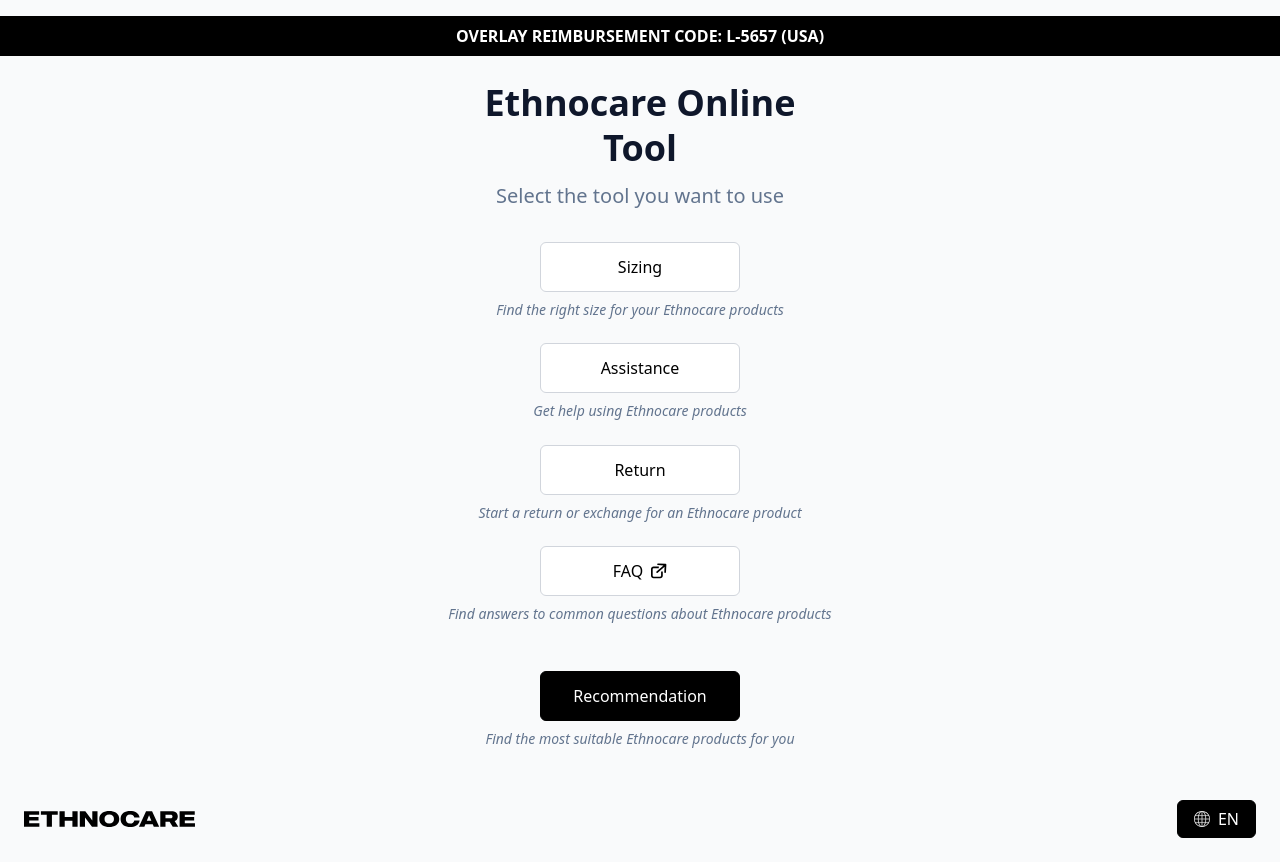
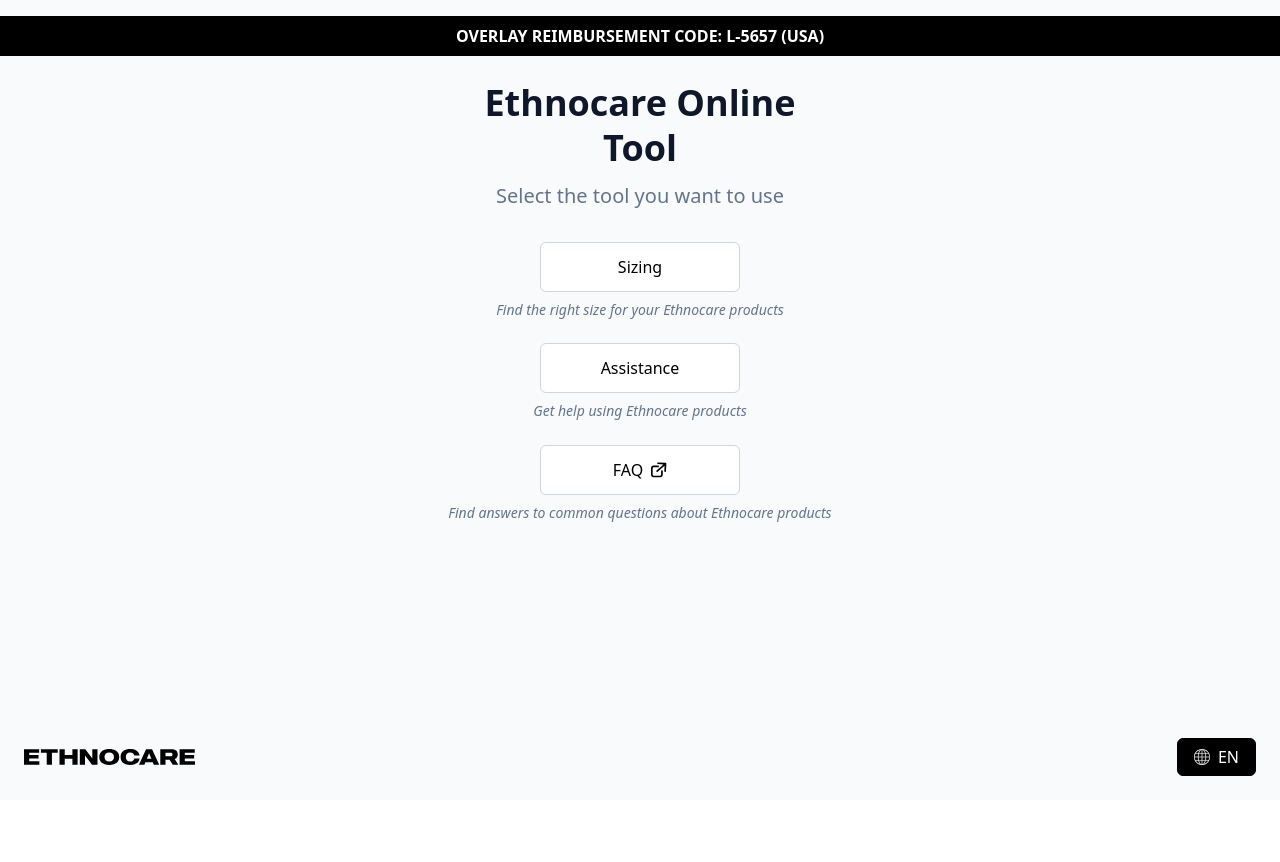
Before and after one commit to EthnoDev/ethnocare-online-tool, a React (Vite) app: page / in a window 1280 px wide. After the commit the page ends 800 px from the top, so only its background shows below. Built offline with nearby package versions, Linux system fonts and the light colour scheme.

Commit message:
hiding return and recommendation pages

```diff
--- a/src/pages/Welcome.jsx
+++ b/src/pages/Welcome.jsx
@@ -1,27 +1,14 @@
 import { useNavigate } from "react-router-dom";
-import { useEffect, useState } from "react";
+import { useState } from "react";
 import PageWrapper from "../components/PageWrapper";
 import SelectableOption from "../components/SelectableOption";
-import PageTransitionWrapper from "../components/PageTransitionWrapper";
 import RedirectLogo from "../assets/redirect-logo.svg";
 import { useTranslation } from "react-i18next";
 
 export default function Welcome() {
   const navigate = useNavigate();
   const [goingTo, setGoingTo] = useState(null);
-  const [showRecommendationNotice, setShowRecommendationNotice] = useState(false);
   const { t } = useTranslation("pages");
-
-  useEffect(() => {
-    if (!showRecommendationNotice) return;
-
-    const onKeyDown = (event) => {
-      if (event.key === "Escape") setShowRecommendationNotice(false);
-    };
-
-    window.addEventListener("keydown", onKeyDown);
-    return () => window.removeEventListener("keydown", onKeyDown);
-  }, [showRecommendationNotice]);
 
   const delayedNav = (key, action) => {
     if (goingTo) return;
@@ -63,15 +50,6 @@ export default function Welcome() {
           />
 
           <SelectableOption
-            label={t("welcome.option3")}
-            description={t("welcome.description3")}
-            selected={goingTo === "return"}
-            onClick={() =>
-              delayedNav("return", () => navigate("/return/identification"))
-            }
-          />
-
-          <SelectableOption
             label={
               <span className="flex items-center justify-center gap-2">
                 <span>{t("welcome.option4")}</span>
@@ -102,52 +80,7 @@ export default function Welcome() {
           />
         </div>
 
-        <div className="mt-12">
-          <SelectableOption
-            label={t("welcome.option5")}
-            description={t("welcome.description5")}
-            variant="solid"
-            onClick={() => setShowRecommendationNotice(true)}
-          />
-        </div>
       </div>
-
-      {showRecommendationNotice && (
-        <>
-          <div
-            className="fixed inset-0 z-10 bg-black/40 backdrop-blur-sm"
-            onClick={() => setShowRecommendationNotice(false)}
-          />
-          <div
-            className="fixed inset-0 z-20 flex items-center justify-center px-4"
-            role="dialog"
-            aria-modal="true"
-            aria-labelledby="recommendation-notice-title"
-          >
-            <PageTransitionWrapper>
-              <div className="w-full max-w-xs rounded-xl bg-white p-6 text-center font-sans shadow-xl">
-                <h2
-                  id="recommendation-notice-title"
-                  className="text-2xl font-bold text-slate-900"
-                >
-                  {t("welcomeRecommendationNotice.title")}
-                </h2>
-                <p className="mt-2 text-sm leading-snug text-slate-600">
-                  {t("welcomeRecommendationNotice.description")}
-                </p>
-                <button
-                  type="button"
-                  autoFocus
-                  onClick={() => setShowRecommendationNotice(false)}
-                  className="mt-5 cursor-pointer rounded-md border border-black bg-black px-6 py-2 font-medium text-white transition-colors hover:bg-[#090C41]"
-                >
-                  {t("welcomeRecommendationNotice.closeButton")}
-                </button>
-              </div>
-            </PageTransitionWrapper>
-          </div>
-        </>
-      )}
     </PageWrapper>
   );
 }
```
